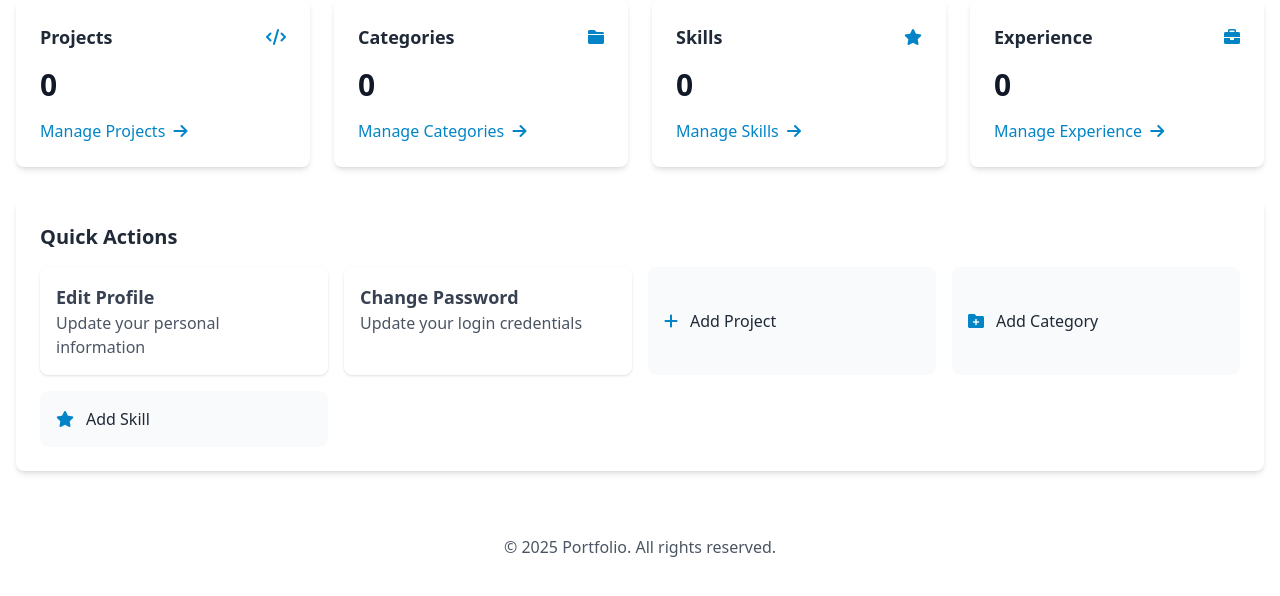
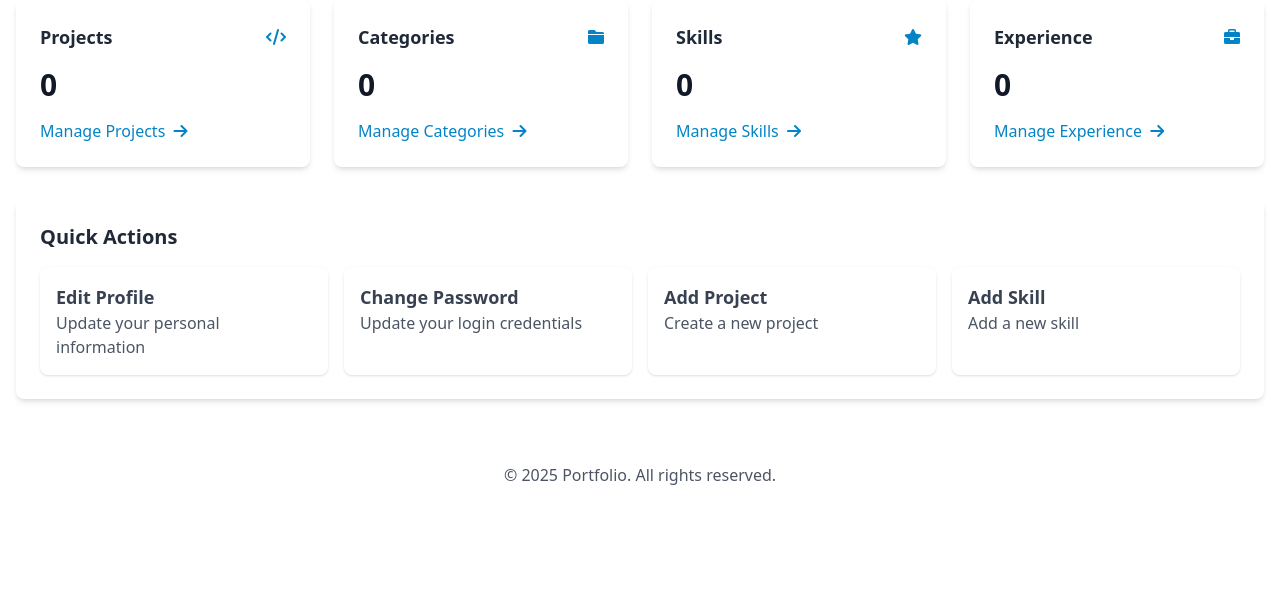
Before and after one commit to Faizan-cmd-crypto/Portfolio, a Flask app: page /admin/ in a window 1280 px wide. Shown: the part 165-761 px from the top of the page. Run offline with Flask 3, Linux system fonts and the light colour scheme; a user stored in the database is signed in; data that the repository does not hold is empty; some libraries are stand-ins or nearby versions.

Commit message:
Fix admin dashboard routes and add static CSS

```diff
--- a/templates/admin/index.html
+++ b/templates/admin/index.html
@@ -61,7 +61,7 @@
     <div class="bg-white dark:bg-gray-800 rounded-lg shadow-md p-6">
         <h2 class="text-xl font-semibold text-gray-800 dark:text-gray-100 mb-4">Quick Actions</h2>
         <div class="grid grid-cols-1 md:grid-cols-2 lg:grid-cols-4 gap-4">
-            <a href="{{ url_for('admin.edit_profile') }}" class="p-4 bg-white rounded-lg shadow hover:shadow-md transition-shadow">
+            <a href="{{ url_for('admin.profile') }}" class="p-4 bg-white rounded-lg shadow hover:shadow-md transition-shadow">
                 <h3 class="text-lg font-semibold text-gray-700">Edit Profile</h3>
                 <p class="text-gray-600">Update your personal information</p>
             </a>
@@ -69,17 +69,13 @@
                 <h3 class="text-lg font-semibold text-gray-700">Change Password</h3>
                 <p class="text-gray-600">Update your login credentials</p>
             </a>
-            <a href="{{ url_for('admin.new_project') }}" class="flex items-center p-4 bg-gray-50 dark:bg-gray-700 rounded-lg hover:bg-gray-100 dark:hover:bg-gray-600 transition-colors">
-                <i class="fas fa-plus text-primary-600 dark:text-primary-400 mr-3"></i>
-                <span class="text-gray-800 dark:text-gray-200">Add Project</span>
+            <a href="{{ url_for('admin.new_project') }}" class="p-4 bg-white rounded-lg shadow hover:shadow-md transition-shadow">
+                <h3 class="text-lg font-semibold text-gray-700">Add Project</h3>
+                <p class="text-gray-600">Create a new project</p>
             </a>
-            <a href="{{ url_for('admin.new_category') }}" class="flex items-center p-4 bg-gray-50 dark:bg-gray-700 rounded-lg hover:bg-gray-100 dark:hover:bg-gray-600 transition-colors">
-                <i class="fas fa-folder-plus text-primary-600 dark:text-primary-400 mr-3"></i>
-                <span class="text-gray-800 dark:text-gray-200">Add Category</span>
-            </a>
-            <a href="{{ url_for('admin.new_skill') }}" class="flex items-center p-4 bg-gray-50 dark:bg-gray-700 rounded-lg hover:bg-gray-100 dark:hover:bg-gray-600 transition-colors">
-                <i class="fas fa-star text-primary-600 dark:text-primary-400 mr-3"></i>
-                <span class="text-gray-800 dark:text-gray-200">Add Skill</span>
+            <a href="{{ url_for('admin.new_skill') }}" class="p-4 bg-white rounded-lg shadow hover:shadow-md transition-shadow">
+                <h3 class="text-lg font-semibold text-gray-700">Add Skill</h3>
+                <p class="text-gray-600">Add a new skill</p>
             </a>
         </div>
     </div>
```
Also changed, not shown: static/css/style.css (added, +50 -0 lines).
